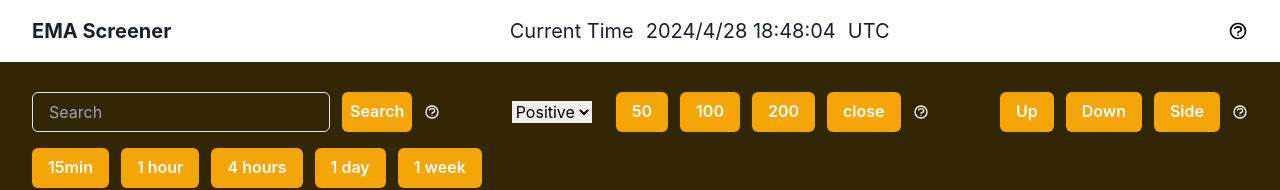
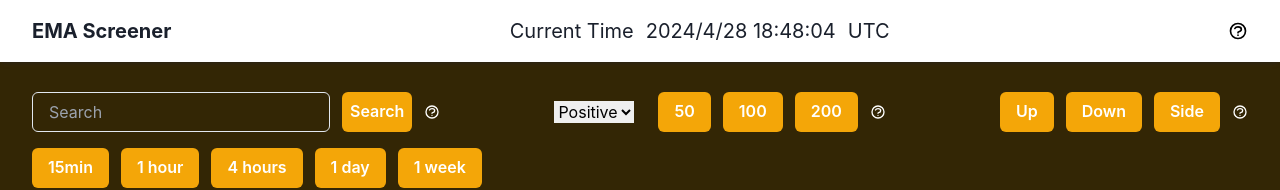
Before and after one commit to Bloom-Byte/ema-screener-fe, a Next.js app: page / in a window 1280 px wide. Shown: the top 190 px of the page. Built offline with nearby package versions, Linux system fonts and the light colour scheme; no server answers.

Commit message:
Update Search filter

```diff
--- a/app/components/Search/Search.jsx
+++ b/app/components/Search/Search.jsx
@@ -196,27 +196,7 @@ const Search = (props) => {
             >
               200{" "}
             </Button>
-            <Button
-              colorScheme
-              bgColor="#F4A608"
-              opacity={closeHundred == "close" ? 0.5 : 1}
-              color="#fff"
-              className="rounded-[6px]"
-              onClick={() => {
-                setCloseHundred("close");
-                setEmaValue("close>100");
-                setEmaTwoHundred("");
-                setEmaTwenty("");
-                setEmaFifty("");
-                setEmaHundred("");
-                setCurrency("");
-                setTimeFrame("");
-                setTrend("");
-                setWatchList("");
-              }}
-            >
-              close
-            </Button>
+
             <Tippy
               placement="bottom"
               content="Shows trends over a period of time"
```
